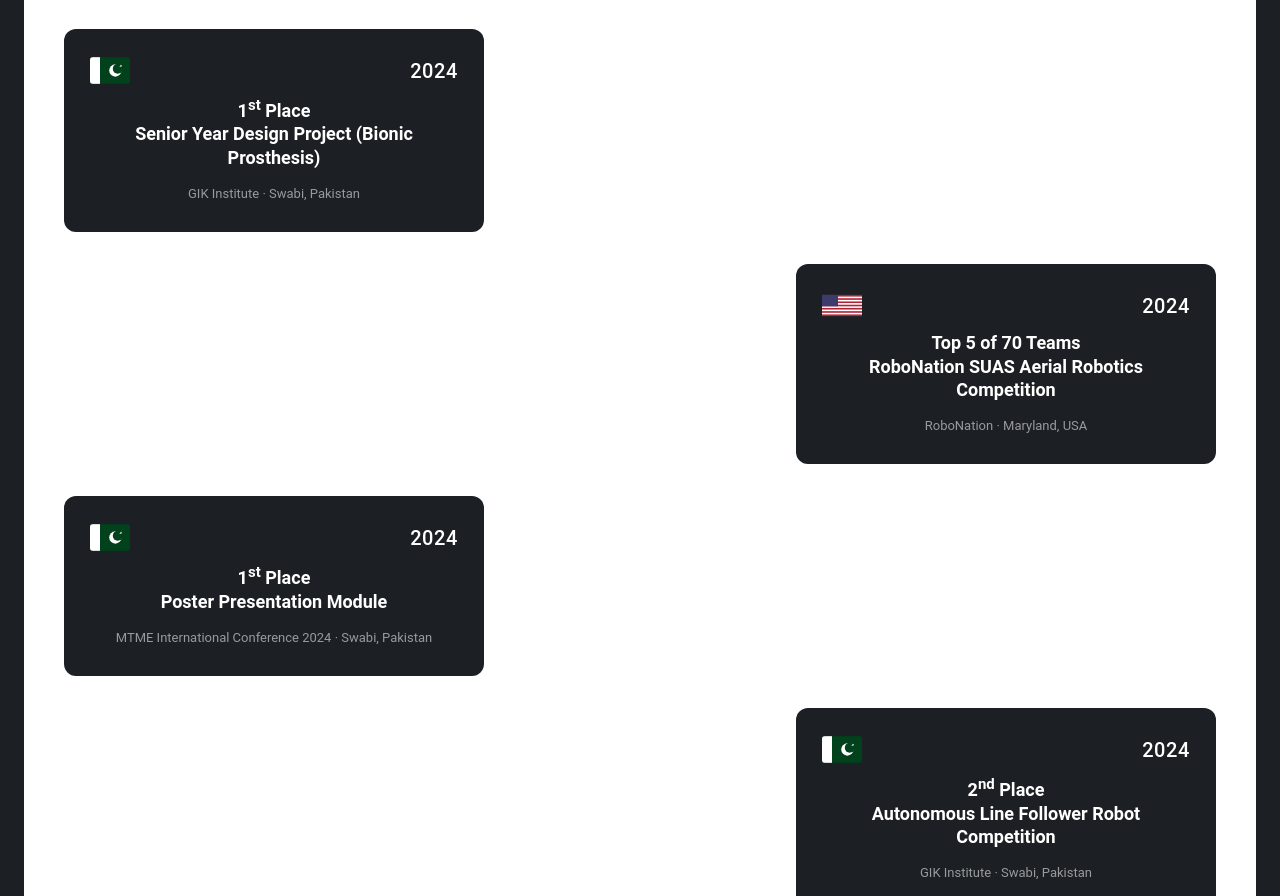
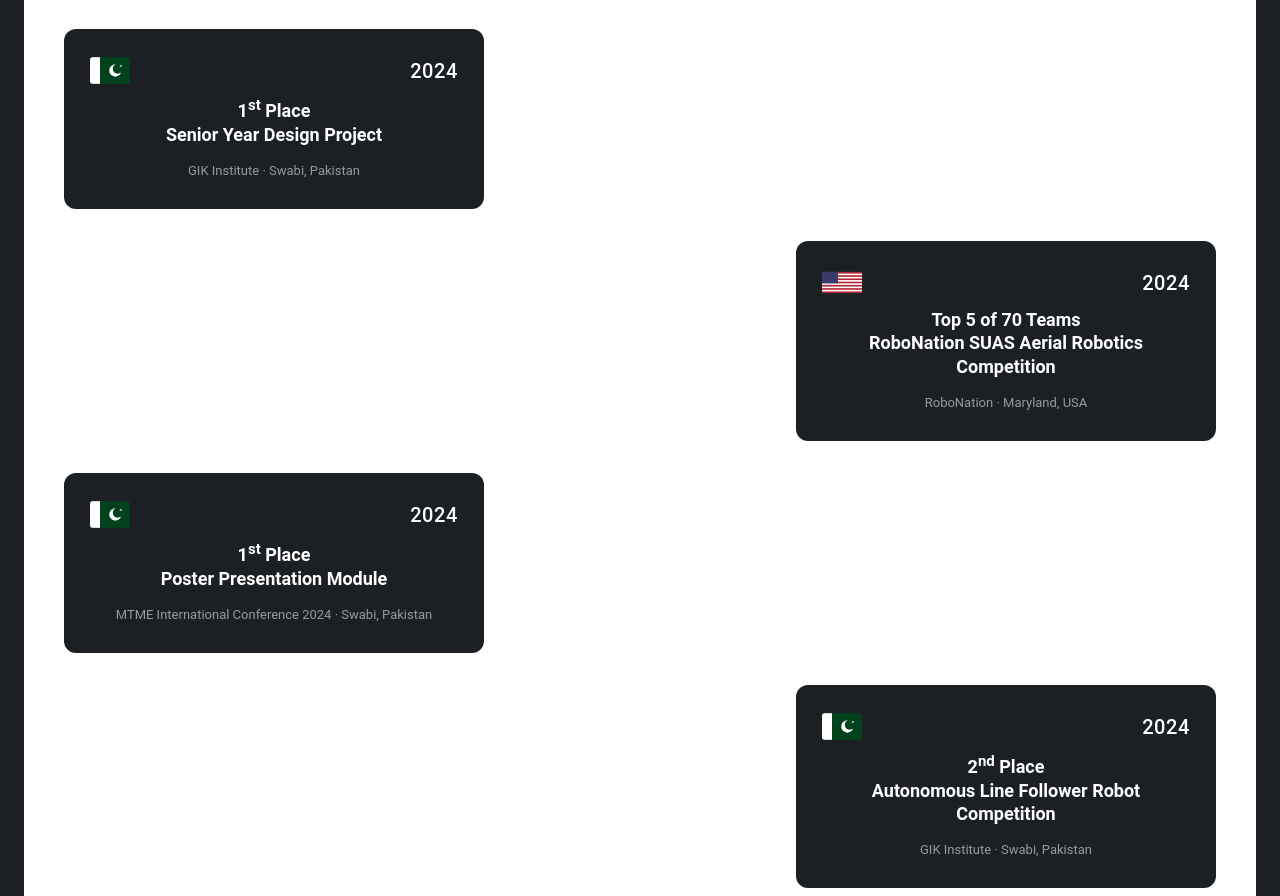
Before and after one commit to ahmed3819350-bot/ahmad-website, a plain HTML site: page honours.html in a window 1280 px wide. Shown: the part 856-1752 px from the top of the page. Drawn offline with Linux system fonts and the light colour scheme; a script that the page names is missing.

Commit message:
Remove 'Bionic Prosthesis' from Senior Year Design Project award entry

```diff
--- a/honours.html
+++ b/honours.html
@@ -81,7 +81,7 @@
                 <svg class="award-tile-flag" viewBox="0 0 3 2" xmlns="http://www.w3.org/2000/svg"><rect width="3" height="2" fill="#01411C"/><rect width="0.75" height="2" fill="white"/><circle cx="1.9" cy="1" r="0.46" fill="white"/><circle cx="2.08" cy="0.87" r="0.37" fill="#01411C"/><polygon transform="translate(2.32,0.68) rotate(-30) scale(0.14)" points="0,-1 0.29,0.4 -0.95,-0.31 0.95,-0.31 -0.29,0.4" fill="white"/></svg>
                 <p class="award-tile-year">2024</p>
               </div>
-              <p class="snapshot-value">1<sup>st</sup> Place<br />Senior Year Design Project (Bionic Prosthesis)</p>
+              <p class="snapshot-value">1<sup>st</sup> Place<br />Senior Year Design Project</p>
               <p class="award-tile-org-text">GIK Institute · Swabi, Pakistan</p>
               </div>
               <div class="award-tile-image">Image</div>
```
